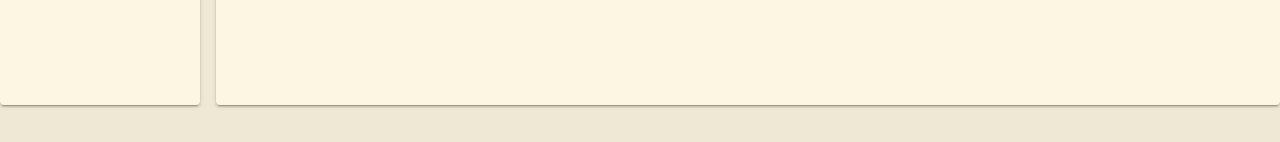
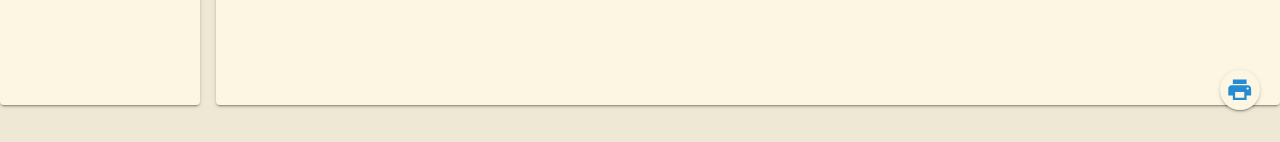
Before and after one commit to Hasan-aga/my-report-app, a React (Vite) app in the folder client/: page / in a window 1280 px wide. Shown: the part 655-797 px from the top of the page. Built offline with nearby package versions, Linux system fonts and the light colour scheme.

Commit message:
implement printing empty report

```diff
--- a/client/src/components/ReportGeneratorPage.jsx
+++ b/client/src/components/ReportGeneratorPage.jsx
@@ -1,8 +1,10 @@
+import { Print } from "@mui/icons-material"
 import {
   Box,
   FormControl,
   FormControlLabel,
   FormLabel,
+  IconButton,
   Paper,
   Radio,
   RadioGroup,
@@ -10,13 +12,30 @@ import {
   useTheme
 } from "@mui/material"
 import Grid from "@mui/material/Grid2"
-import React, { useState } from "react"
+import { useState } from "react"
 import { PDF_TEMPLATE_PATH, REPORT_DATA } from "../constants/config"
+import PDFService from "../services/PDFService"
 import DataSelectionPage from "./DataSelectionPage"
 
 const ReportGeneratorPage = () => {
   const [selectedCategory, setSelectedCategory] = useState("")
   const theme = useTheme()
+
+  const handlePrint = async () => {
+    try {
+      const templatePath = PDF_TEMPLATE_PATH // Assuming PDF_TEMPLATE_PATH is the path to the vanilla template
+      const pdfBytes = await PDFService.getTemplate(templatePath)
+
+      if (!pdfBytes || pdfBytes.length === 0) {
+        throw new Error("Generated PDF is empty")
+      }
+
+      await PDFService.printPDF(pdfBytes)
+    } catch (error) {
+      console.error("Print error:", error)
+      // Handle error (e.g., show a notification)
+    }
+  }
 
   return (
     <Box
@@ -87,6 +106,27 @@ const ReportGeneratorPage = () => {
             />
           </Grid>
         </Grid>
+        <IconButton
+          color="primary"
+          onClick={handlePrint}
+          aria-label="Print Report"
+          title="Print the report"
+          sx={{
+            position: "fixed",
+            bottom: 35,
+            right: 20,
+            bgcolor: "background.paper",
+            boxShadow: 2,
+            borderRadius: "50%",
+            width: 40,
+            height: 40,
+            "&:hover": {
+              bgcolor: "action.hover"
+            }
+          }}
+        >
+          <Print />
+        </IconButton>
       </Box>
     </Box>
   )
--- a/client/src/services/PDFService.js
+++ b/client/src/services/PDFService.js
@@ -101,6 +101,12 @@ class PDFService {
       console.error("Error fetching PDF:", error)
       throw error
     }
+  }
+
+  static async getTemplate(templatePath) {
+    const pdfBuffer = await this.fetchAndValidatePDF(templatePath)
+    const pdfDoc = await PDFDocument.load(pdfBuffer)
+    return await pdfDoc.save()
   }
 
   static async fillTemplate(templatePath, data) {
```
